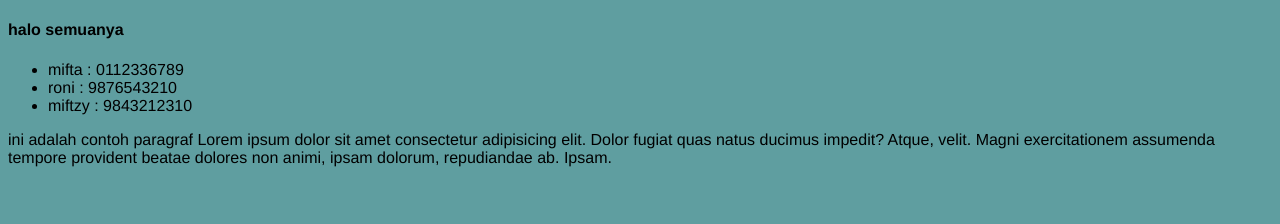
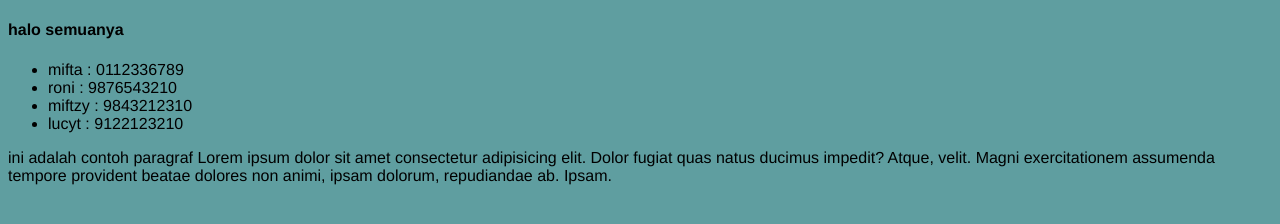
Before and after one commit to SvEvTvO/ujicoba-git, a plain HTML site: page siswa.html in a window 1280 px wide. Drawn offline with Linux system fonts and the light colour scheme.

Commit message:
menambahkan siswa baru

```diff
--- a/siswa.html
+++ b/siswa.html
@@ -20,6 +20,8 @@
             <li>mifta : 0112336789</li>
             <li>roni  : 9876543210</li>
             <li>miftzy  : 9843212310</li>
+            <li>lucyt  : 9122123210</li>
+
         </ul>
 
         <p>
```
